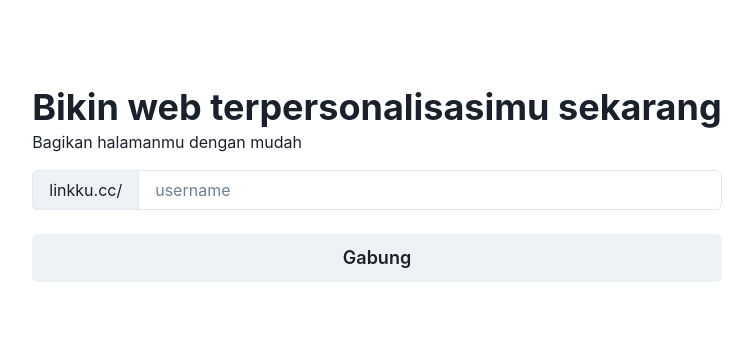
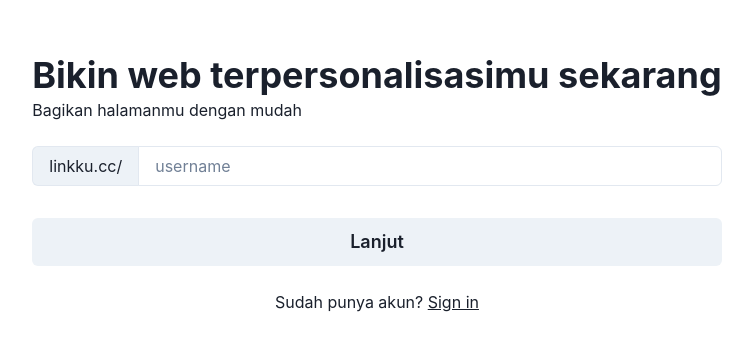
Before and after one commit to CLOEI/linkku, a Next.js app: page /auth/join in a window 1280 px wide. Shown: the part 216-566 px from the top of the page, without its empty margins (263-1016 px from the left). Built offline with nearby package versions, Linux system fonts and the light colour scheme; no server answers.

Commit message:
feat/initialize join

```diff
--- a/firebase.ts
+++ b/firebase.ts
@@ -5,7 +5,7 @@
 
 const firebaseConfig = {
   apiKey: "AIzaSyDm0jZqvyzyqE2aFE8FZhVJed76omlGs04",
-  authDomain: "linkku-53a6e.firebaseapp.com",
+  authDomain: "auth.linkku.cc",
   projectId: "linkku-53a6e",
   storageBucket: "linkku-53a6e.appspot.com",
   messagingSenderId: "512379284067",
--- a/pages/_app.tsx
+++ b/pages/_app.tsx
@@ -1,8 +1,11 @@
 import type { AppProps } from 'next/app'
 import { ChakraProvider } from '@chakra-ui/react'
+import { ProvideAuth } from '../hooks/useAuth'
 
 export default function App({ Component, pageProps }: AppProps) {
   return <ChakraProvider>
-    <Component {...pageProps} />
+    <ProvideAuth>
+      <Component {...pageProps} />
+    </ProvideAuth>
   </ChakraProvider>
 }
--- a/pages/auth/join.tsx
+++ b/pages/auth/join.tsx
@@ -1,43 +1,54 @@
 import { Box, Button, Center, Heading, Input, InputGroup, InputLeftAddon, Text, VStack } from '@chakra-ui/react'
 import Head from 'next/head'
+import { useRouter } from 'next/router'
 import { useMemo, useState } from 'react'
 import { doc, getDoc } from 'firebase/firestore'
 import { db } from "../../firebase"
+import { useAuth } from '../../hooks/useAuth'
 
 function Join() {
   const [username, setUsername] = useState("")
   const [err, setError] = useState("")
+  const [loading, setLoading] = useState(false)
+
+  const auth = useAuth()
+  const router = useRouter()
 
   const checkExist = async (name: string) => {
+    if (name.length > 0) {
       const docRef = doc(db, "usernames", name)
       const docSnap = await getDoc(docRef)
 
       return docSnap.exists()
     }
+  }
+
+  const handleNext = () => {
+    router.push("?usernameSubmitted=true")
+  }
 
   const memoizeOnChange = useMemo(() => {
     const onChange = async (e: React.ChangeEvent<HTMLInputElement>) => {
-      if (e.target.value.length > 0) {
-        const res = await checkExist(e.target.value)
+      setLoading(true)
+      const res = await checkExist(e.target.value.toLowerCase())
+      setError("")
       if (res) {
         setError(`Username ${e.target.value} tidak tersedia.`)
       }
-      } else {
-        setError('')
-      }
       setUsername(e.target.value)
+      setLoading(false)
     }
 
-    const debounce = (func : typeof onChange) => {
+    const debounce = <T extends Function>(func : T, delay : number) => {
       let timerId : NodeJS.Timeout
 
-      return (arg: React.ChangeEvent<HTMLInputElement>) => {
+      return (arg: any) => {
         clearTimeout(timerId)
-        timerId = setTimeout(() => func(arg), 300)
+        timerId = setTimeout(() => func(arg), delay)
       }
     }
 
-    return debounce(onChange)
+    return debounce(onChange, 300)
   }, [])
 
   return (
@@ -45,11 +56,16 @@
       <Head>
         <title>Gabung | Linkku</title>
       </Head>
+      {router.query?.usernameSubmitted && username ? (
         <Center height="100vh">
-        <VStack align="initial" spacing={4} p={4}>
+          <Button size="lg" onClick={auth?.signInWithGoogle}>Lanjut dengan Google</Button>
+        </Center>
+      ) : (
+        <Center height="100vh">
+          <VStack align="initial" spacing={6} p={6}>
             <Box>
               <Heading as="h1" size="xl">Bikin web terpersonalisasimu sekarang</Heading>
-            <Text align="left">Bagikan halamanmu dengan mudah</Text>
+              <Text>Bagikan halamanmu dengan mudah</Text>
             </Box>
             <Box>
               <InputGroup mb={2}>
@@ -58,9 +74,11 @@
               </InputGroup>
               {err && <Text color="red">{err}</Text>}
             </Box>
-          <Button size="lg" disabled={!(username.length > 0) || !!err}>Gabung</Button>
+            <Button size="lg" disabled={!(username.length > 0) || !!err} isLoading={loading} onClick={handleNext}>Lanjut</Button>
+            <Text align="center">Sudah punya akun? <Text as="span" decoration="underline" _hover={{ cursor: "pointer" }} onClick={() => router.push("/auth/login")}>Sign in</Text></Text>
           </VStack>
       </Center>
+    )}
     </div>
   )
 }
```
Also changed, not shown: middleware.ts (added, +8 -0 lines). Lines whose indentation alone changed are shown as unchanged.
